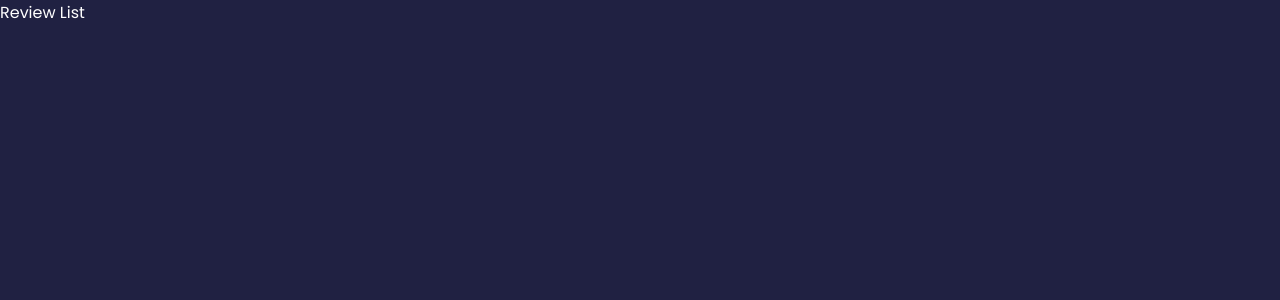
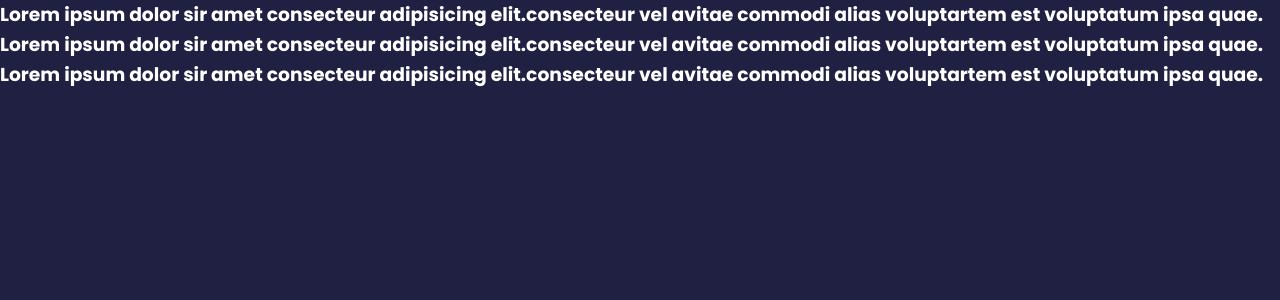
Before and after one commit to AntonBrito/localflow, a Svelte app: page / in a window 1280 px wide. Shown: the top 300 px of the page. Built offline with nearby package versions, Linux system fonts and the light colour scheme.

Commit message:
Passing data to my component, and show on browser

```diff
--- a/src/components/ReviewList.svelte
+++ b/src/components/ReviewList.svelte
@@ -3,4 +3,6 @@
   console.log(review)
 </script>
 
-Review List
+{#each review as rv (rv.id)}
+  <h3>{rv.text}</h3>
+{/each}
```
